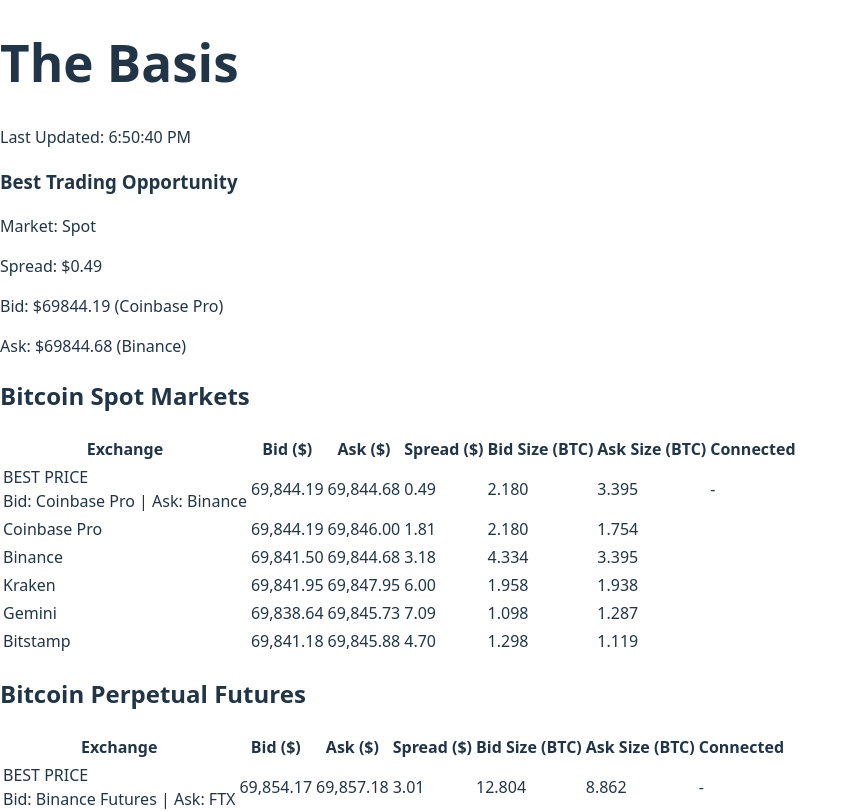
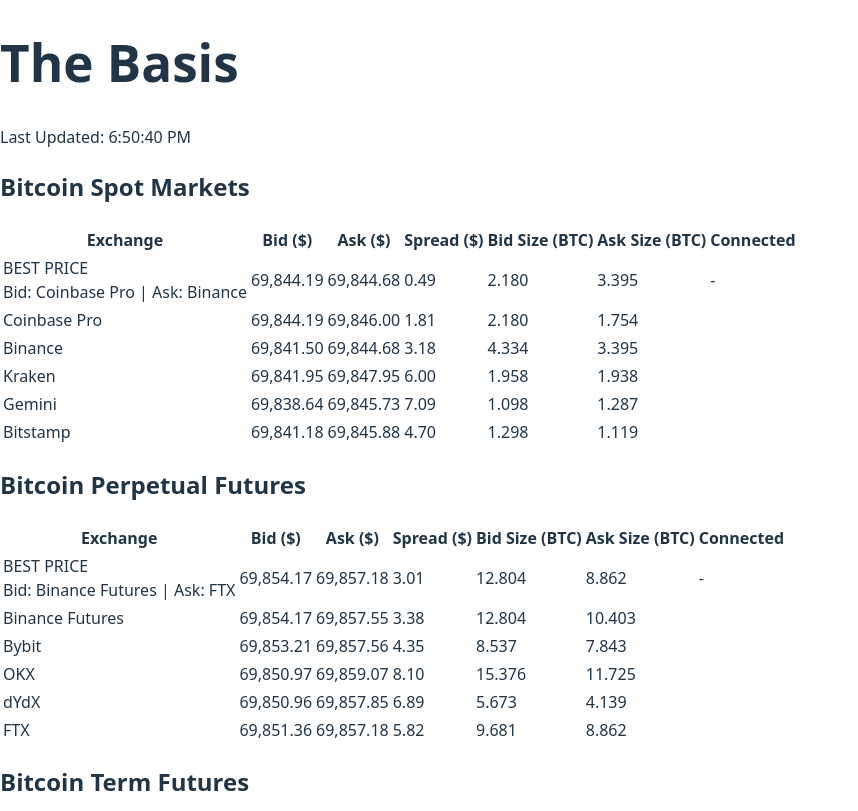
Before and after one commit to thomasgroenhout/notesapp, a React (Vite) app: page / in a window 1280 px wide. Shown: the top 811 px of the page, without its empty margins (0-858 px from the left). Built offline with nearby package versions, Linux system fonts and the light colour scheme.

Commit message:
adding bootstrap

```diff
--- a/package.json
+++ b/package.json
@@ -10,6 +10,7 @@
     "preview": "vite preview"
   },
   "dependencies": {
+    "bootstrap": "^5.3.3",
     "react": "^19.0.0",
     "react-dom": "^19.0.0"
   },
--- a/src/App.tsx
+++ b/src/App.tsx
@@ -259,14 +259,6 @@
         </div>
       </div>
 
-      <div className="mb-6 p-4 bg-blue-50 border border-blue-200 rounded">
-        <h3 className="font-bold mb-2">Best Trading Opportunity</h3>
-        <p><span className="font-medium">Market:</span> {bestOpportunity.type}</p>
-        <p><span className="font-medium">Spread:</span> <span className="text-green-600">${bestOpportunity.spread.toFixed(2)}</span></p>
-        <p><span className="font-medium">Bid:</span> ${bestOpportunity.bestBid.toFixed(2)} ({bestOpportunity.bestBidExchange})</p>
-        <p><span className="font-medium">Ask:</span> ${bestOpportunity.bestAsk.toFixed(2)} ({bestOpportunity.bestAskExchange})</p>
-      </div>
-
       {renderMarketTable('Bitcoin Spot Markets', marketData.spot)}
       {renderMarketTable('Bitcoin Perpetual Futures', marketData.perpFutures)}
       {renderMarketTable('Bitcoin Term Futures', marketData.termFutures)}
```
Also changed, not shown: 1 other file (tests, documents, lock files or other folders).
